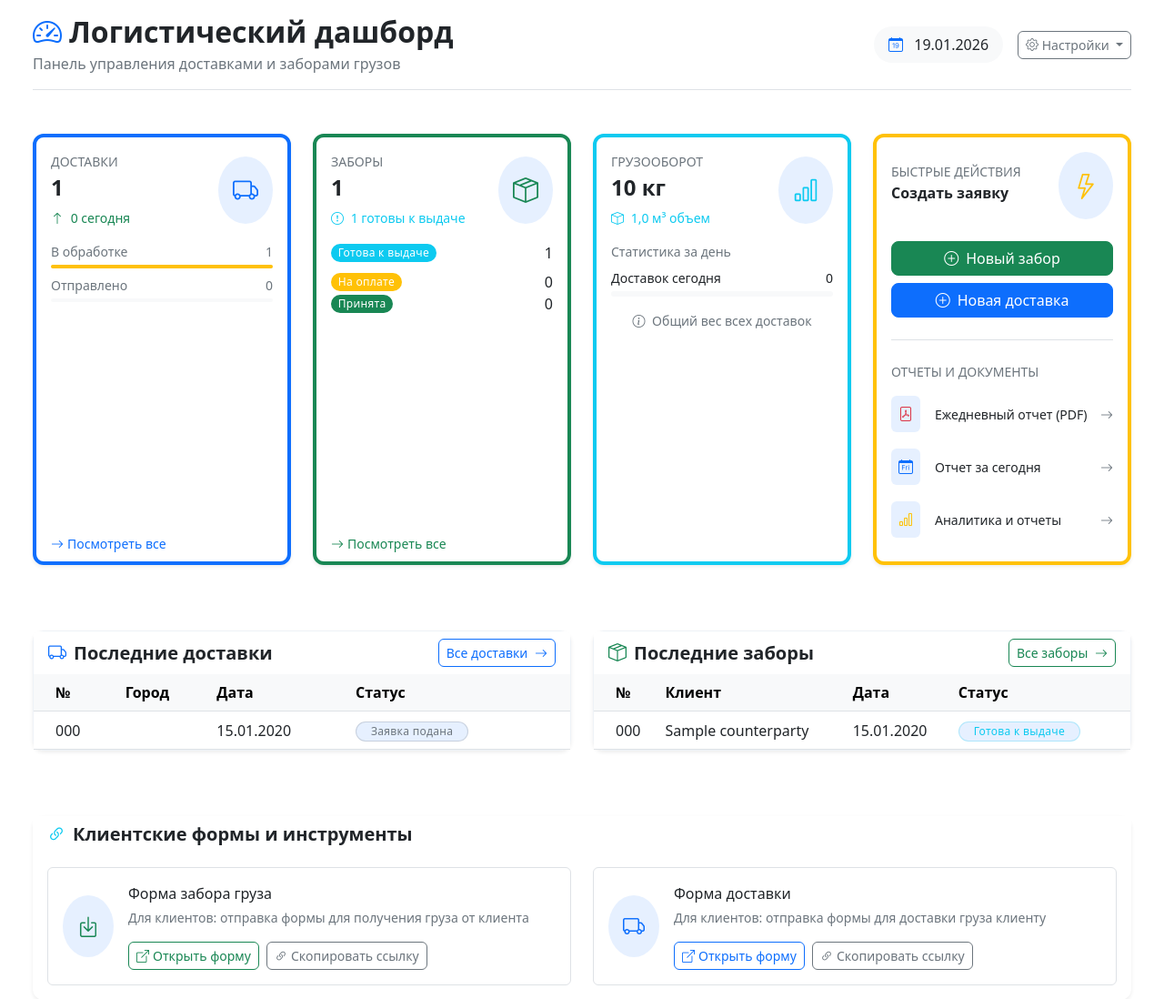
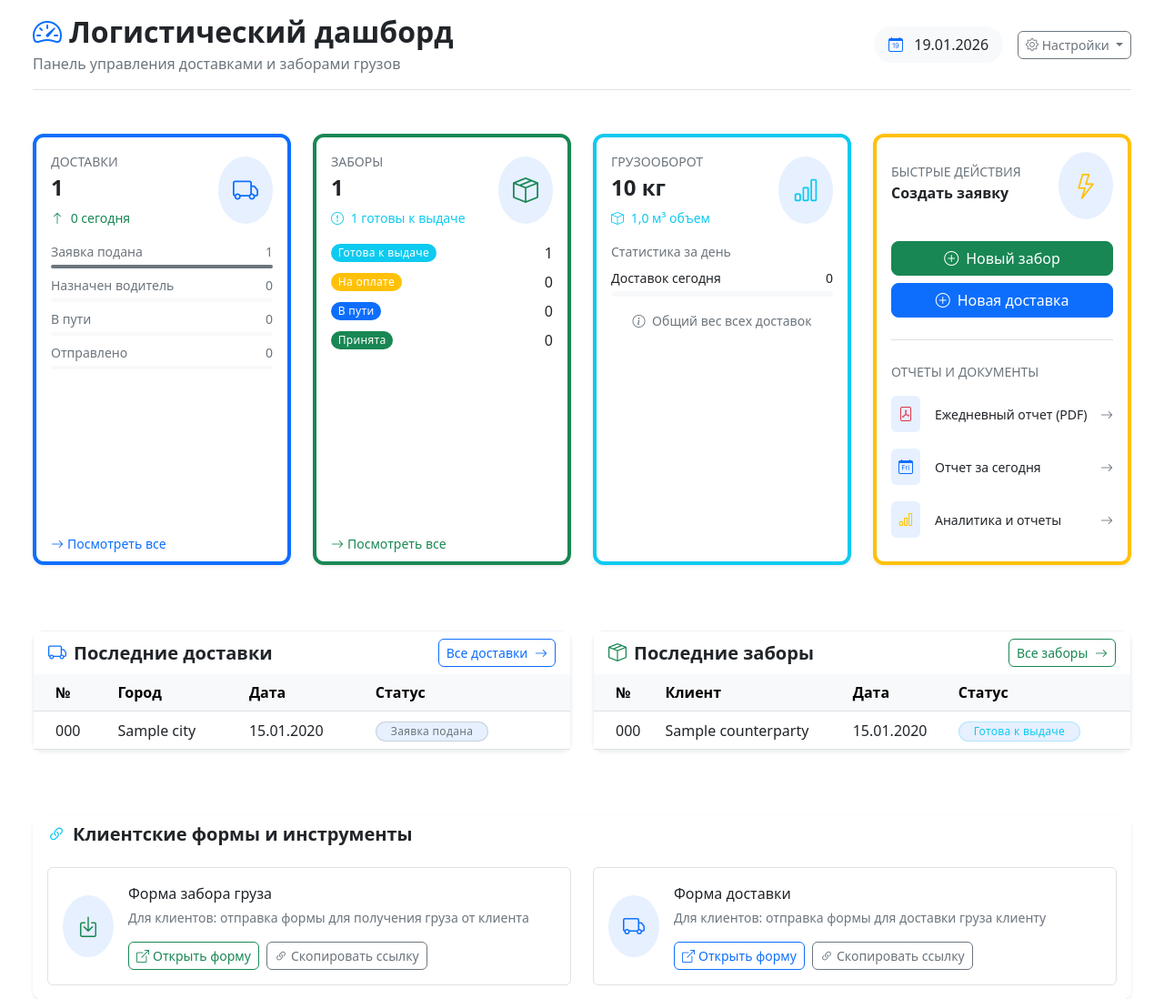
Before and after one commit to ilmir-muslim/crm_logistic, a Django app: page / in a window 1280 px wide. Shown: the part 56-1154 px from the top of the page at 91% size. Run offline with Django 5.2, Linux system fonts and the light colour scheme; a user stored in the database is signed in; tables that the repository leaves empty hold one stand-in row (values such as "Sample post").

Commit message:
в заявке на забор добавлен статус "в пути"

```diff
--- a/pickup/filters.py
+++ b/pickup/filters.py
@@ -36,6 +36,7 @@ class PickupOrderFilter(django_filters.FilterSet):
         choices=[
             ("ready", "Готова к выдаче"),
             ("payment", "На оплате"),
+            ("in_transit", "В пути"),
             ("accepted", "Принята"),
         ],
         empty_label="Все статусы",
--- a/pickup/forms.py
+++ b/pickup/forms.py
@@ -174,6 +174,7 @@ class PickupOrderForm(forms.ModelForm):
         self.fields["status"].choices = [
             ("ready", "Готова к выдаче"),
             ("payment", "На оплате"),
+            ("in_transit", "В пути"),
             ("accepted", "Принята"),
         ]
 
--- a/pickup/models.py
+++ b/pickup/models.py
@@ -80,6 +80,7 @@ class PickupOrder(models.Model):
     STATUS_CHOICES = [
         ("ready", "Готова к выдаче"),
         ("payment", "На оплате"),
+        ("in_transit", "В пути"),
         ("accepted", "Принята"),
     ]
 
@@ -300,6 +301,7 @@ class PickupOrder(models.Model):
         colors = {
             "ready": "info",
             "payment": "warning",
+            "in_transit": "primary",
             "accepted": "success",
         }
         return colors.get(self.status, "secondary")
--- a/pickup/pdf_utils.py
+++ b/pickup/pdf_utils.py
@@ -28,6 +28,7 @@ def create_daily_pickup_report_pdf(date, orders):
         "total": len(orders),
         "ready": len([o for o in orders if o.status == "ready"]),
         "payment": len([o for o in orders if o.status == "payment"]),
+        "in_transit": len([o for o in orders if o.status == "in_transit"]),
         "accepted": len([o for o in orders if o.status == "accepted"]),
         "total_weight": sum(o.weight for o in orders if o.weight),
         "total_volume": sum(o.volume for o in orders if o.volume),
--- a/pickup/views.py
+++ b/pickup/views.py
@@ -866,7 +866,7 @@ def bulk_update_pickup_orders(request):
                         order.operator = None
 
                 elif field == "status":
-                    if value in ["ready", "payment", "accepted"]:
+                    if value in ["ready", "payment", "in_transit", "accepted"]:
                         order.status = value
 
                 elif field == "receiving_warehouse":
--- a/templates/dashboard/dashboard.html
+++ b/templates/dashboard/dashboard.html
@@ -53,7 +53,7 @@
 
   <!-- Основные метрики -->
   <div class="row mb-5">
-    <!-- Доставки -->
+    <!-- Доставки (все 4 статуса) -->
     <div class="col-xl-3 col-md-6 mb-4">
       <div class="card border-start border-primary border-4 shadow-sm h-100">
         <div class="card-body">
@@ -71,25 +71,37 @@
             </div>
           </div>
           <div class="mt-3">
+            <!-- Заявка подана (submitted) -->
             <div class="d-flex justify-content-between small text-muted mb-1">
-              <span>В обработке</span>
+              <span>Заявка подана</span>
               <span class="fw-medium">{{ delivery_stats.submitted }}</span>
             </div>
             <div class="progress mb-2" style="height: 4px">
-              <div
-                class="progress-bar bg-warning"
-                style="width: {% widthratio delivery_stats.submitted delivery_stats.total 100 %}%"
-              ></div>
+              <div class="progress-bar bg-secondary" style="width: {% widthratio delivery_stats.submitted delivery_stats.total 100 %}%"></div>
             </div>
+            <!-- Назначен водитель (driver_assigned) -->
+            <div class="d-flex justify-content-between small text-muted mb-1">
+              <span>Назначен водитель</span>
+              <span class="fw-medium">{{ delivery_stats.driver_assigned|default:0 }}</span>
+            </div>
+            <div class="progress mb-2" style="height: 4px">
+              <div class="progress-bar bg-primary" style="width: {% widthratio delivery_stats.driver_assigned|default:0 delivery_stats.total 100 %}%"></div>
+            </div>
+            <!-- В пути (on_the_way) -->
+            <div class="d-flex justify-content-between small text-muted mb-1">
+              <span>В пути</span>
+              <span class="fw-medium">{{ delivery_stats.on_the_way|default:0 }}</span>
+            </div>
+            <div class="progress mb-2" style="height: 4px">
+              <div class="progress-bar bg-warning" style="width: {% widthratio delivery_stats.on_the_way|default:0 delivery_stats.total 100 %}%"></div>
+            </div>
+            <!-- Отправлено (shipped) -->
             <div class="d-flex justify-content-between small text-muted mb-1">
               <span>Отправлено</span>
               <span class="fw-medium">{{ delivery_stats.shipped }}</span>
             </div>
             <div class="progress" style="height: 4px">
-              <div
-                class="progress-bar bg-success"
-                style="width: {% widthratio delivery_stats.shipped delivery_stats.total 100 %}%"
-              ></div>
+              <div class="progress-bar bg-success" style="width: {% widthratio delivery_stats.shipped delivery_stats.total 100 %}%"></div>
             </div>
           </div>
         </div>
@@ -104,7 +116,7 @@
       </div>
     </div>
 
-    <!-- Заборы -->
+    <!-- ЗАБОРЫ (исправлено: добавлен статус "В пути") -->
     <div class="col-xl-3 col-md-6 mb-4">
       <div class="card border-start border-success border-4 shadow-sm h-100">
         <div class="card-body">
@@ -122,19 +134,25 @@
             </div>
           </div>
           <div class="mt-3">
+            <!-- Готова к выдаче (ready) -->
             <div class="d-flex justify-content-between align-items-center mb-2">
               <span class="badge bg-info rounded-pill">Готова к выдаче</span>
               <span class="fw-medium">{{ pickup_stats.ready }}</span>
             </div>
-            <div class="d-flex justify-content-between align-items-center">
+            <!-- На оплате (payment) -->
+            <div class="d-flex justify-content-between align-items-center mb-2">
               <span class="badge bg-warning rounded-pill">На оплате</span>
               <span class="fw-medium">{{ pickup_stats.payment }}</span>
             </div>
+            <!-- В пути (in_transit) - ДОБАВЛЕНО -->
+            <div class="d-flex justify-content-between align-items-center mb-2">
+              <span class="badge bg-primary rounded-pill">В пути</span>
+              <span class="fw-medium">{{ pickup_stats.in_transit|default:0 }}</span>
+            </div>
+            <!-- Принята (accepted) -->
             <div class="d-flex justify-content-between align-items-center">
               <span class="badge bg-success rounded-pill">Принята</span>
-              <span class="fw-medium"
-                >{{ pickup_stats.accepted|default:0 }}</span
-              >
+              <span class="fw-medium">{{ pickup_stats.accepted|default:0 }}</span>
             </div>
           </div>
         </div>
@@ -208,7 +226,6 @@
             <a href="{% url 'pickup_order_create' %}" class="btn btn-success">
               <i class="bi bi-plus-circle me-2"></i>Новый забор
             </a>
-            <!-- ИСПРАВЛЕНО: заменили ссылку на админку на кастомную форму -->
             <a href="{% url 'delivery_order_create' %}" class="btn btn-primary">
               <i class="bi bi-plus-circle me-2"></i>Новая доставка
             </a>
@@ -304,26 +321,38 @@
                       href="{% url 'delivery_order_detail' order.pk %}"
                       class="text-decoration-none fw-medium text-dark"
                     >
-                      {% if order.tracking_number %} {{ order.tracking_number }}
-                      {% else %} #{{ order.id }} {% endif %}
+                      {% if order.tracking_number %} {{ order.tracking_number }} {% else %} #{{ order.id }} {% endif %}
                     </a>
                   </td>
-                  <td>{{ order.city }}</td>
+                  <td>
+                    {% if order.delivery_city %}
+                      {{ order.delivery_city.name }}
+                    {% elif order.delivery_address %}
+                      {{ order.delivery_address|truncatechars:30 }}
+                    {% else %}
+                      —
+                    {% endif %}
+                  </td>
                   <td>{{ order.date|date:"d.m.Y" }}</td>
                   <td class="pe-4">
-                    <span
-                      class="badge bg-{% if order.status == 'ready' %}info{% elif order.status == 'payment' %}warning{% elif order.status == 'accepted' %}success{% else %}secondary{% endif %} bg-opacity-10 text-{% if order.status == 'ready' %}info{% elif order.status == 'payment' %}warning{% elif order.status == 'accepted' %}success{% else %}secondary{% endif %} border border-{% if order.status == 'ready' %}info{% elif order.status == 'payment' %}warning{% elif order.status == 'accepted' %}success{% else %}secondary{% endif %} border-opacity-25 px-3 py-1 rounded-pill"
-                    >
+                    {% if order.status == 'submitted' %}
+                      <span class="badge bg-secondary bg-opacity-10 text-secondary border border-secondary border-opacity-25 px-3 py-1 rounded-pill">
+                    {% elif order.status == 'driver_assigned' %}
+                      <span class="badge bg-primary bg-opacity-10 text-primary border border-primary border-opacity-25 px-3 py-1 rounded-pill">
+                    {% elif order.status == 'on_the_way' %}
+                      <span class="badge bg-warning bg-opacity-10 text-warning border border-warning border-opacity-25 px-3 py-1 rounded-pill">
+                    {% elif order.status == 'shipped' %}
+                      <span class="badge bg-success bg-opacity-10 text-success border border-success border-opacity-25 px-3 py-1 rounded-pill">
+                    {% else %}
+                      <span class="badge bg-secondary bg-opacity-10 text-secondary border border-secondary border-opacity-25 px-3 py-1 rounded-pill">
+                    {% endif %}
                       {{ order.get_status_display }}
                     </span>
                   </td>
                 </tr>
                 {% empty %}
                 <tr>
-                  <td
-                    colspan="4"
-                    class="text-center py-5 text-muted border-top"
-                  >
+                  <td colspan="4" class="text-center py-5 text-muted border-top">
                     <i class="bi bi-inbox fs-1 mb-2 d-block"></i>
                     Нет заявок на доставку
                   </td>
@@ -336,7 +365,7 @@
       </div>
     </div>
 
-    <!-- Последние заборы -->
+    <!-- Последние заборы (исправлено: добавлен статус "В пути" и корректные цвета для всех статусов) -->
     <div class="col-lg-6 mb-4">
       <div class="card shadow-sm h-100">
         <div class="card-header bg-white border-bottom-0">
@@ -371,26 +400,30 @@
                       href="{% url 'pickup_order_detail' order.pk %}"
                       class="text-decoration-none fw-medium text-dark"
                     >
-                      {% if order.tracking_number %} {{ order.tracking_number }}
-                      {% else %} #{{ order.id }} {% endif %}
+                      {% if order.tracking_number %} {{ order.tracking_number }} {% else %} #{{ order.id }} {% endif %}
                     </a>
                   </td>
                   <td>{{ order.get_client_name|truncatechars:20 }}</td>
                   <td>{{ order.pickup_date|date:"d.m.Y" }}</td>
                   <td class="pe-4">
-                    <span
-                      class="badge bg-{% if order.status == 'ready' %}info{% elif order.status == 'payment' %}warning{% else %}secondary{% endif %} bg-opacity-10 text-{% if order.status == 'ready' %}info{% elif order.status == 'payment' %}warning{% else %}secondary{% endif %} border border-{% if order.status == 'ready' %}info{% elif order.status == 'payment' %}warning{% else %}secondary{% endif %} border-opacity-25 px-3 py-1 rounded-pill"
-                    >
+                    {% if order.status == 'ready' %}
+                      <span class="badge bg-info bg-opacity-10 text-info border border-info border-opacity-25 px-3 py-1 rounded-pill">
+                    {% elif order.status == 'payment' %}
+                      <span class="badge bg-warning bg-opacity-10 text-warning border border-warning border-opacity-25 px-3 py-1 rounded-pill">
+                    {% elif order.status == 'in_transit' %}
+                      <span class="badge bg-primary bg-opacity-10 text-primary border border-primary border-opacity-25 px-3 py-1 rounded-pill">
+                    {% elif order.status == 'accepted' %}
+                      <span class="badge bg-success bg-opacity-10 text-success border border-success border-opacity-25 px-3 py-1 rounded-pill">
+                    {% else %}
+                      <span class="badge bg-secondary bg-opacity-10 text-secondary border border-secondary border-opacity-25 px-3 py-1 rounded-pill">
+                    {% endif %}
                       {{ order.get_status_display }}
                     </span>
                   </td>
                 </tr>
                 {% empty %}
                 <tr>
-                  <td
-                    colspan="4"
-                    class="text-center py-5 text-muted border-top"
-                  >
+                  <td colspan="4" class="text-center py-5 text-muted border-top">
                     <i class="bi bi-inbox fs-1 mb-2 d-block"></i>
                     Нет заявок на забор
                   </td>
@@ -490,7 +523,7 @@
   </div>
 </div>
 
-<!-- Стили для современного вида -->
+<!-- Стили -->
 <style>
   :root {
     --border-radius: 12px;
@@ -565,8 +598,7 @@
   }
 </style>
 
-<!-- Модальные окна остаются без изменений -->
-<!-- Модальное окно для настройки email (ОБНОВЛЕННАЯ ВЕРСИЯ С АВТОЗАПОЛНЕНИЕМ) -->
+<!-- Модальные окна (без изменений, сохранены для полноты) -->
 <div
   class="modal fade"
   id="emailSettingsModal2"
@@ -576,23 +608,21 @@
 >
   <div class="modal-dialog modal-lg">
     <div class="modal-content">
-      <!-- ... остальное содержимое модального окна без изменений ... -->
+      <!-- ... содержимое модального окна ... -->
     </div>
   </div>
 </div>
 
-<!-- Модальное окно помощи по паролю приложения -->
 <div class="modal fade" id="passwordHelpModal" tabindex="-1" aria-hidden="true">
   <div class="modal-dialog">
     <div class="modal-content">
-      <!-- ... содержимое модального окна без изменений ... -->
+      <!-- ... содержимое модального окна ... -->
     </div>
   </div>
 </div>
 
 <script>
   document.addEventListener("DOMContentLoaded", function () {
-    // Улучшенный toast для копирования ссылок
     function showCopyToast(url, title) {
       const toastContainer = document.getElementById("toast-container");
       if (!toastContainer) {
@@ -661,7 +691,6 @@
         });
     }
 
-    // Копирование ссылок
     document.querySelectorAll(".copy-link-btn").forEach((button) => {
       button.addEventListener("click", function () {
         const url = this.getAttribute("data-url");
```
Also changed, not shown: templates/pickup/pickup_order_list.html (+7 -0 lines).
